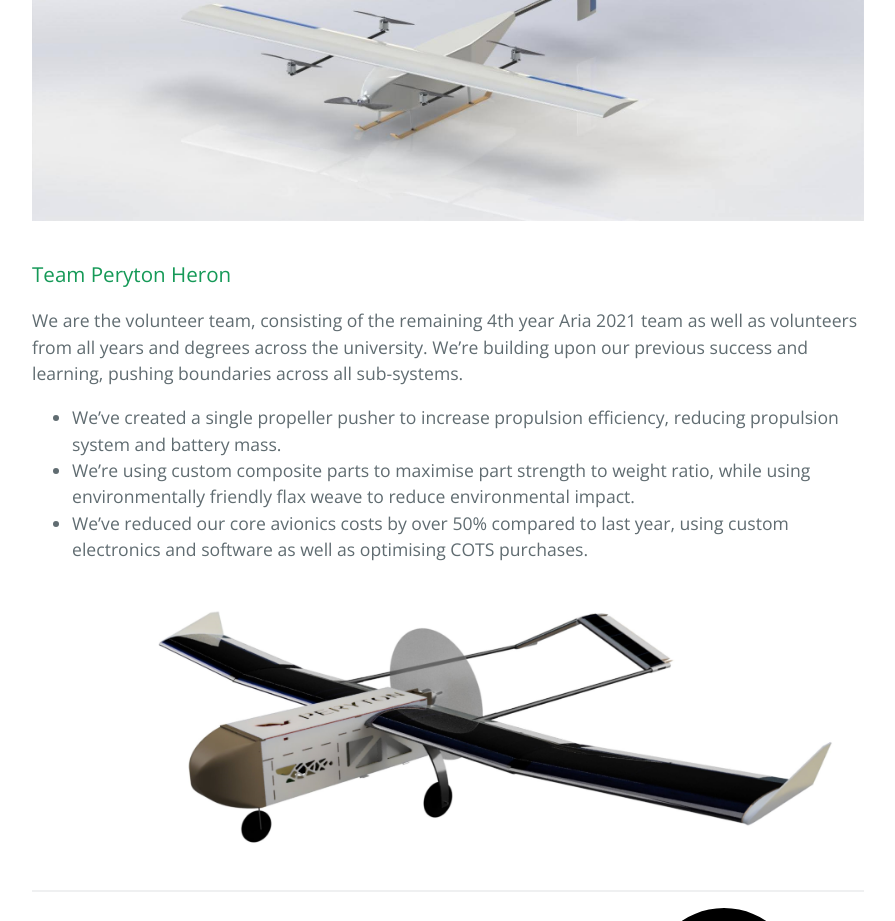
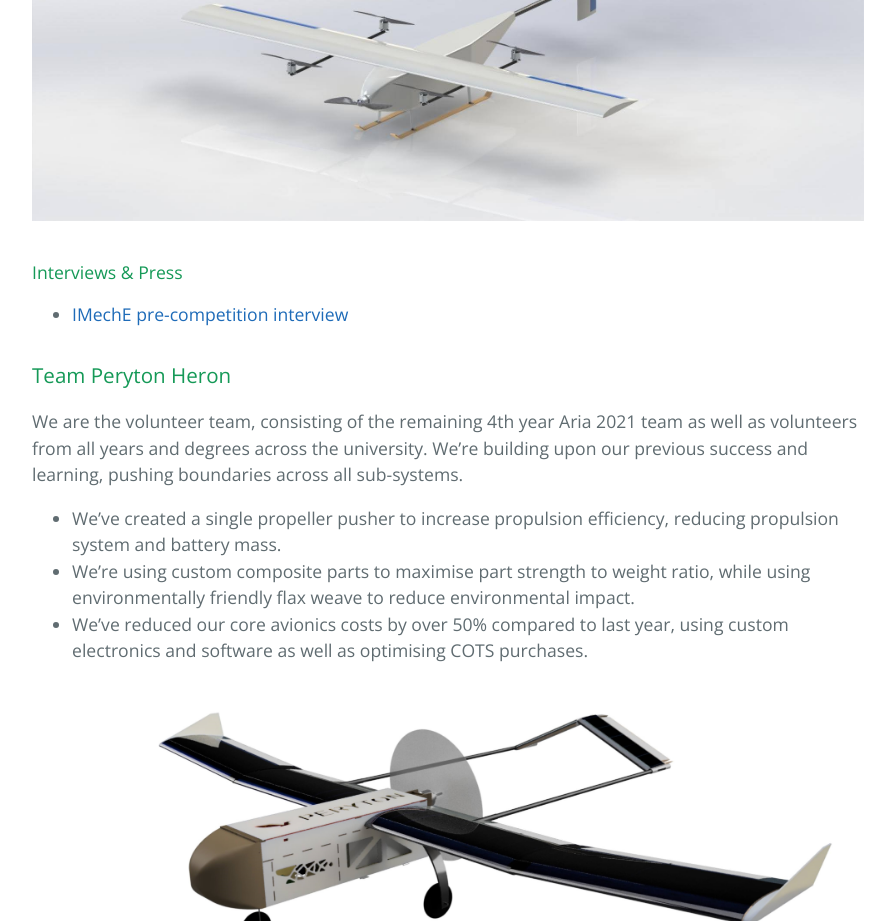
Before and after one commit to Team-Peryton/team-peryton.github.io, a Jekyll site: the page built from index.md, in a window 1280 px wide and 1400 px high, scrolled down 1296 px, cut to the strip 0-921 px from the top of the window. Shown: the whole strip, without its empty margins (192-1087 px from the left). Built offline with Jekyll 4.4.1, drawn with Linux system fonts in a browser that asks for light colours; some of the changed text lies outside the part shown.

Commit message:
interview & sponsors update

```diff
--- a/index.md
+++ b/index.md
@@ -23,6 +23,11 @@ We are the third-year team and this will be our first year participating in the
 
 ![Atlantis](/assets/atlantis.jpg)
 
+#### Interviews & Press
+
+- [IMechE pre-competition interview](https://www.imeche.org/news/news-article/team-peryton-atlantis-prepare-to-win)
+
+
 ### Team Peryton Heron
 We are the volunteer team, consisting of the remaining 4th year Aria 2021 team as well as volunteers from all years and degrees across the university. We're building upon our previous success and learning, pushing boundaries across all sub-systems.
 - We've created a single propeller pusher to increase propulsion efficiency, reducing propulsion system and battery mass.
@@ -31,6 +36,11 @@ We are the volunteer team, consisting of the remaining 4th year Aria 2021 team a
 
 ![Heron](/assets/heron.jpg)
 
+#### Interviews & Press
+
+- [IMechE pre-competition interview](https://www.imeche.org/news/news-article/team-peryton-the-title-defence-is-on)
+
+
 * * *
 
 {% include social_media_icons.html %}
@@ -38,12 +48,16 @@ We are the volunteer team, consisting of the remaining 4th year Aria 2021 team a
 * * *
 
 ## Sponsors
-<p align="center" width="100%">
+<p align="center" width="50%">
+    <a href="https://www.slecuk.com/" target="_blank"><img src="/assets/sponsors/slec.jpg" width="100%" alt="SLEC"></a>
+</p>
+
+<p align="center" width="50%">
     <a href="https://www.3dxr.co.uk/" target="_blank"><img src="/assets/sponsors/3dxr.png" width="100%" alt="3DXR"></a>
 </p>
 
-<p align="center" width="100%">
-    <a href="https://www.easycomposites.co.uk/" target="_blank"><img src="/assets/sponsors/easy-composites-logo-curves.jpg" width="100%" alt="3DXR"></a>
+<p align="center" width="50%">
+    <a href="https://www.easycomposites.co.uk/" target="_blank"><img src="/assets/sponsors/easy-composites-logo-curves.jpg" width="100%" alt="easycomposites"></a>
 </p>
 
 
```
Also changed, not shown: assets/sponsors/slec.jpg (added).
